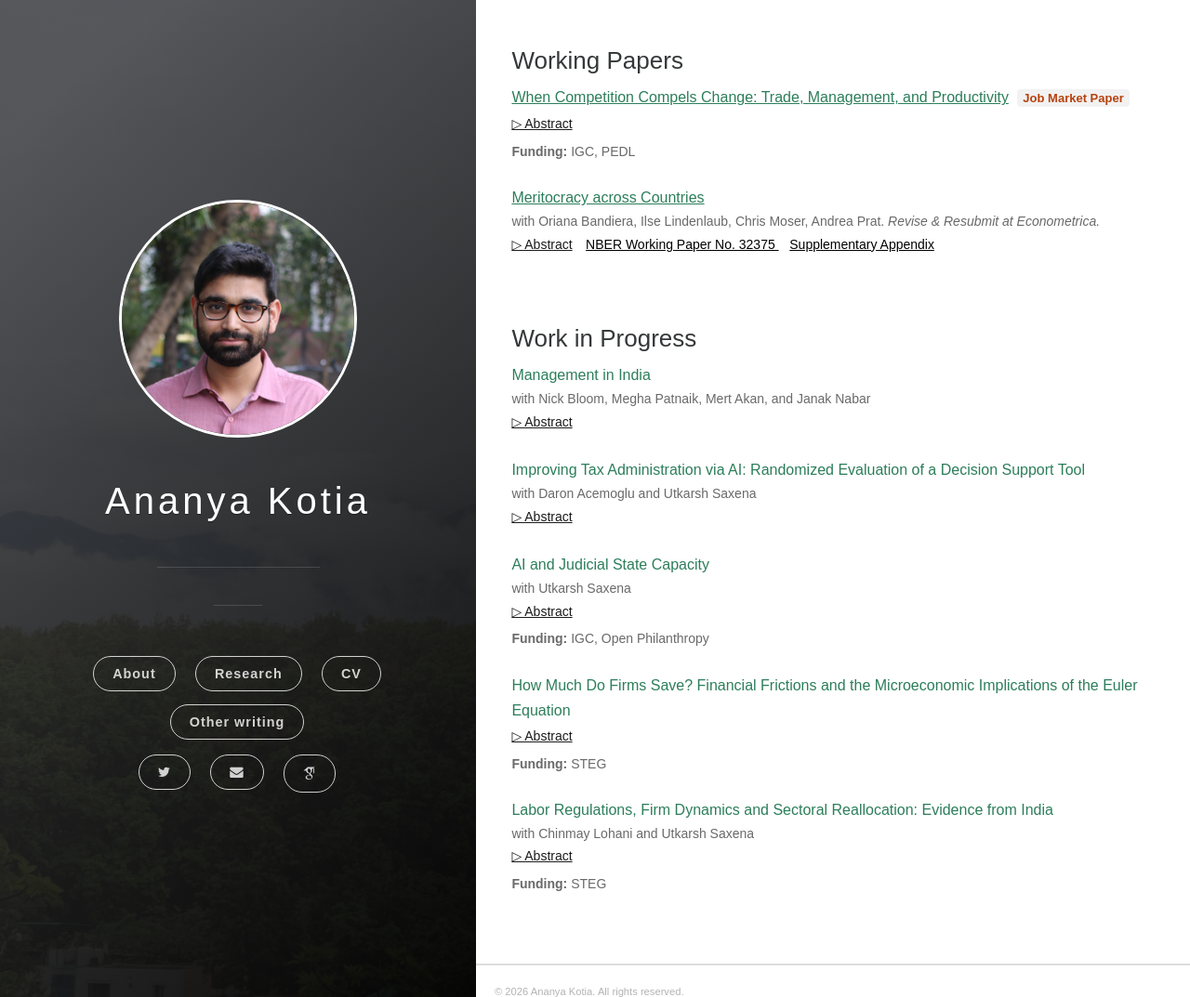
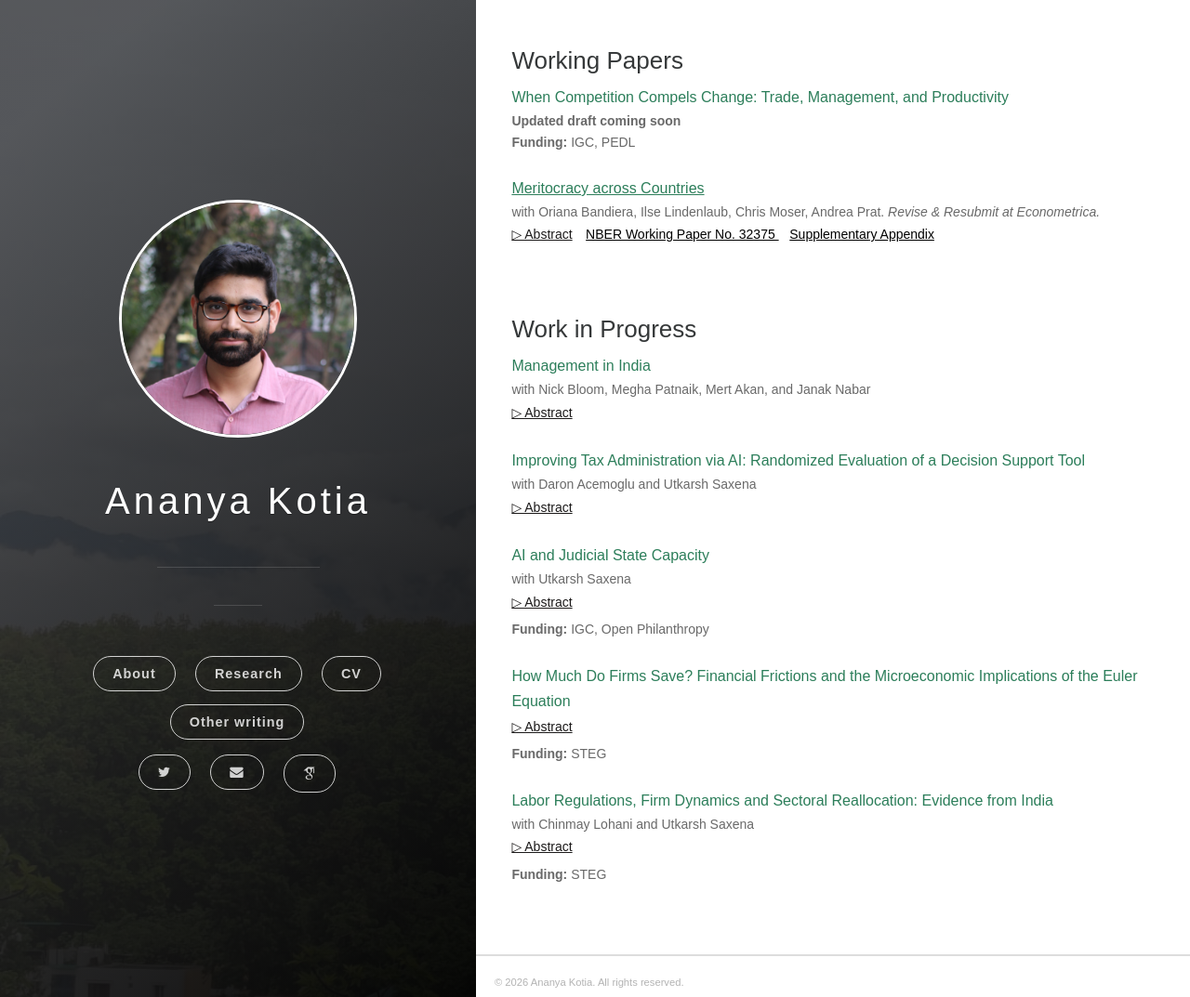
Before and after one commit to ananyakotia/ananyakotia.github.io, a Jekyll site: the page built from pages/research.markdown, in a window 1280 px wide and 1073 px high. Shown: the whole window at 93% size. Built offline with Jekyll 4.4.1, drawn with Linux system fonts in a browser that asks for light colours; some web fonts are replaced.

Commit message:
Update People

```diff
--- a/pages/research.markdown
+++ b/pages/research.markdown
@@ -15,30 +15,18 @@ permalink: /research/
 
 ### Working Papers
 
-<a href="{{site.baseurl}}/files/Papers/Kotia2025_tradeqr.pdf" style="color:#2c7e5a;font-weight: 500;"><u> When Competition Compels Change: Trade, Management, and Productivity</u></a>
-<span style="background-color:#f2f2f2; color:#B7410E; font-size:13px; font-weight:600; padding:2px 6px; border-radius:4px; margin-left:5px;">
-  Job Market Paper
-</span>
-<ul class="no-bullets">
-	<li style="margin-top: -20px;">
-		<span class="abstract-toggle" data-abstract-id="FamilyFirms_abstract">▷ Abstract</span>
-	</li>
-</ul>
-<div id="FamilyFirms_abstract" class="abstract" style="max-height: 0;">
-  <h6>
-Competition reallocates resources toward more productive firms, raising aggregate productivity. In this paper, I show that competition also operates within firms, inducing organizational change that raises managerial efficiency. I exploit a product-specific import competition shock in India, assembling novel data on family-managed firms—the predominant form of corporate governance worldwide—with tenure records and family ties for over 6 million company executives and directors. Using an event-study design, I show that exposed firms respond to import competition by replacing family managers with non-family, professional executives. Firms that professionalize experience productivity gains of over 30 percent. To quantify the aggregate implications of these managerial adjustments, I develop a quantitative model embedding a management choice within a model of heterogeneous firms with monopolistic competition. Firms trade off the non-pecuniary private benefits associated with family management against the profit gains from professionalization. Using my model, I estimate that import liberalization increased aggregate productivity in India by 12 percent, with within-firm improvements in managerial allocation explaining nearly 30 percent of this increase.
-  </h6>
-</div>
+<span style="color:#2c7e5a;font-weight: 500;">When Competition Compels Change: Trade, Management, and Productivity</span>
 <ul class="no-bullets">
 <!--<<li class="author-funding" style="font-size: 14px; margin-top: -20px">
-  <strong>Presentations (scheduled*):</strong>
+	  <strong>Presentations (scheduled*):</strong>
   <a href="https://www.nber.org/conferences/si-2025-macroeconomics-and-productivity" target="_blank">NBER SI 2025 (Macro and Productivity)</a>,
   <a href="https://editorialexpress.com/conference/SED2025/program/SED2025.html" target="_blank">SED 2025 Annual Meeting</a>,
 	<a href="https://egc.yale.edu/events/2025/conference-program-firms-trade-and-development-2025" target="_blank">IGC/EGC Conference on Firms, Trade, and Development 2025 (Yale)</a>,
 	<a href="https://cepr.org/system/files/2025-08/IMO-ESF%202025%20-%20Programme.pdf" target="_blank">CEPR IMO-ESF Joint Workshop (Bocconi)</a>,
   <a href="https://neudc2025.com/program/" target="_blank">NEUDC (Tufts)</a>
-</li>-->
-  <li class="author-funding" style="font-size: 14px; margin-top: -20px"><strong>Funding:</strong> IGC, PEDL</li>
+	</li>-->
+  <li class="author-funding" style="font-size: 14px; margin-top: -20px"><strong>Updated draft coming soon</strong></li>
+  <li class="author-funding" style="font-size: 14px;"><strong>Funding:</strong> IGC, PEDL</li>
 </ul>
 <div style="height:25px;font-size:25px;">&nbsp;</div>
 
```
Also changed, not shown: 1 other file.
